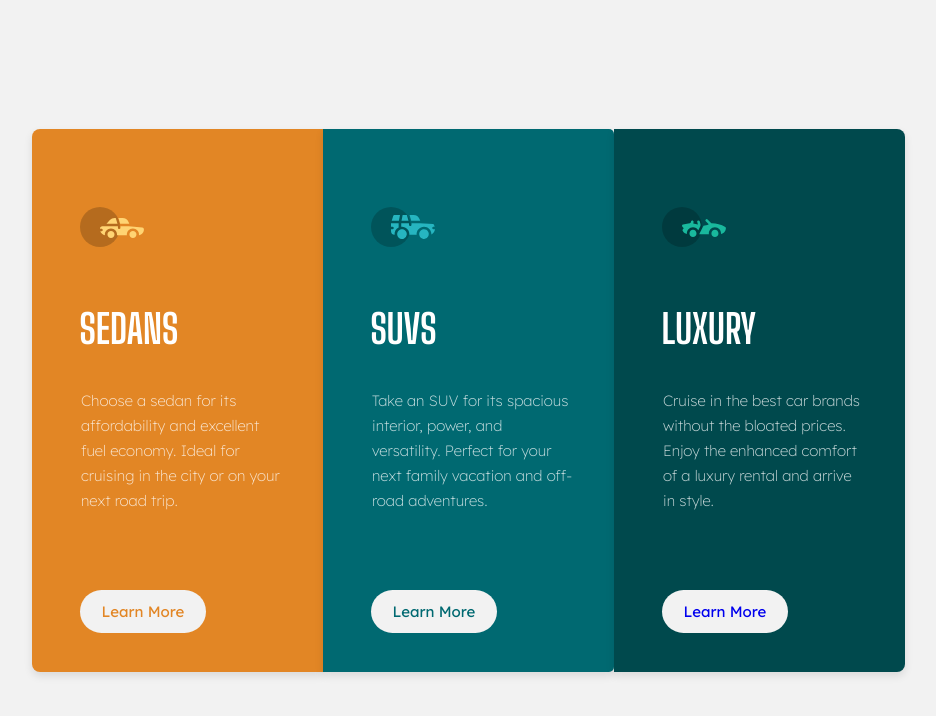
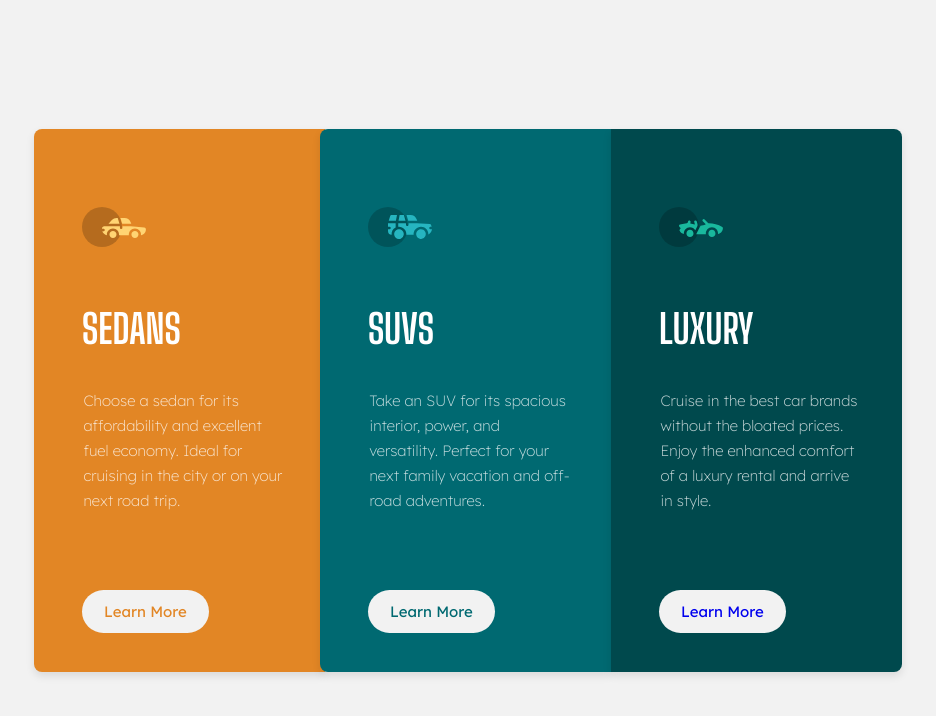
Before and after one commit to harisdev-netizen/3-column-preview-cards, a plain HTML site: page index.html in a window 1280 px wide. Shown: the whole page, without its empty margins (172-1108 px from the left). Drawn offline with Linux system fonts and the light colour scheme.

Commit message:
style: :lipstick: CSS MINOR CHANGES
css minor changes in suv card margin and border-radius

```diff
--- a/assets/css/main.css
+++ b/assets/css/main.css
@@ -96,7 +96,8 @@ body {
 
 .suv {
   background-color: #006971;
-  border-radius: 0 5px 5px 0;
+  border-radius: 8px 0 0 8px;
+  margin-left: -5px;
 }
 
 .luxury {
```
